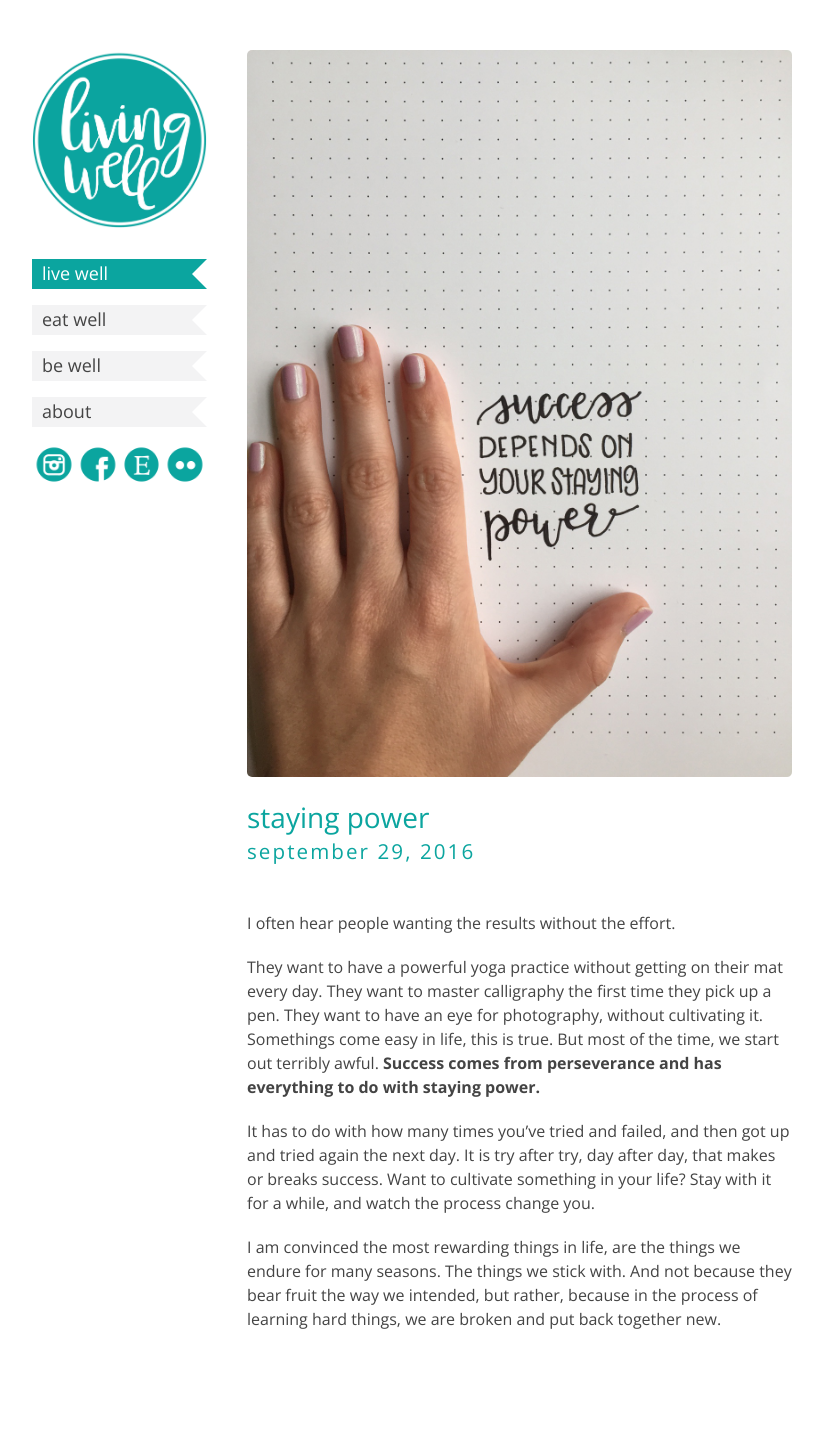
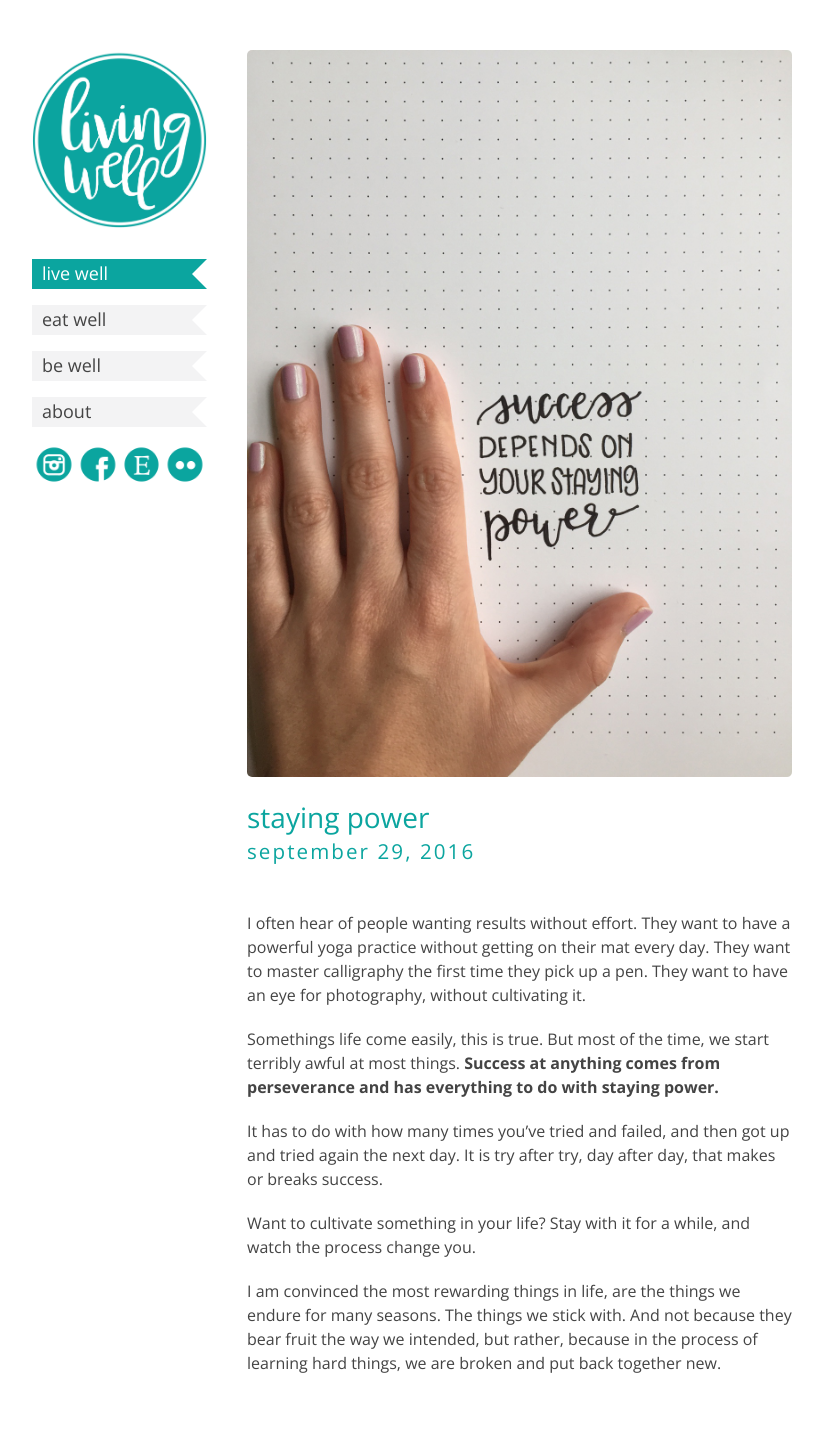
Before and after one commit to dreger/thelivingwell.co, a Jekyll site: the page built from _posts/live/2016-09-29-staying-power.md, in a window 1280 px wide. Shown: the whole page, without its empty margins (228-1051 px from the left). Built offline with Jekyll 4.4.1, drawn with Linux system fonts in a browser that asks for light colours; before the commit the page ends 1411 px from its top, so only the background shows below that.

Commit message:
Update 2016-09-29-staying-power.md

```diff
--- a/_posts/live/2016-09-29-staying-power.md
+++ b/_posts/live/2016-09-29-staying-power.md
@@ -5,13 +5,13 @@ category: live
 published: true
 ---
 
-I often hear people wanting the results without the effort.
+I often hear of people wanting results without effort. They want to have a powerful yoga practice without getting on their mat every day. They want to master calligraphy the first time they pick up a pen. They want to have an eye for photography, without cultivating it.
 
-They want to have a powerful yoga practice without getting on their mat every day. They want to master calligraphy the first time they pick up a pen. They want to have an eye for photography, without cultivating it.
-Somethings come easy in life, this is true. But most of the time, we start out terribly awful.
-**Success comes from perseverance and has everything to do with staying power.**
+Somethings life come easily, this is true. But most of the time, we start terribly awful at most things.
+**Success at anything comes from perseverance and has everything to do with staying power.**
 
 It has to do with how many times you've tried and failed, and then got up and tried again the next day. It is try after try, day after day, that makes or breaks success.
+
 Want to cultivate something in your life? Stay with it for a while, and watch the process change you.
 
 I am convinced the most rewarding things in life, are the things we endure for many seasons. The things we stick with. And not because they bear fruit the way we intended, but rather, because in the process of learning hard things, we are broken and put back together new.
```
